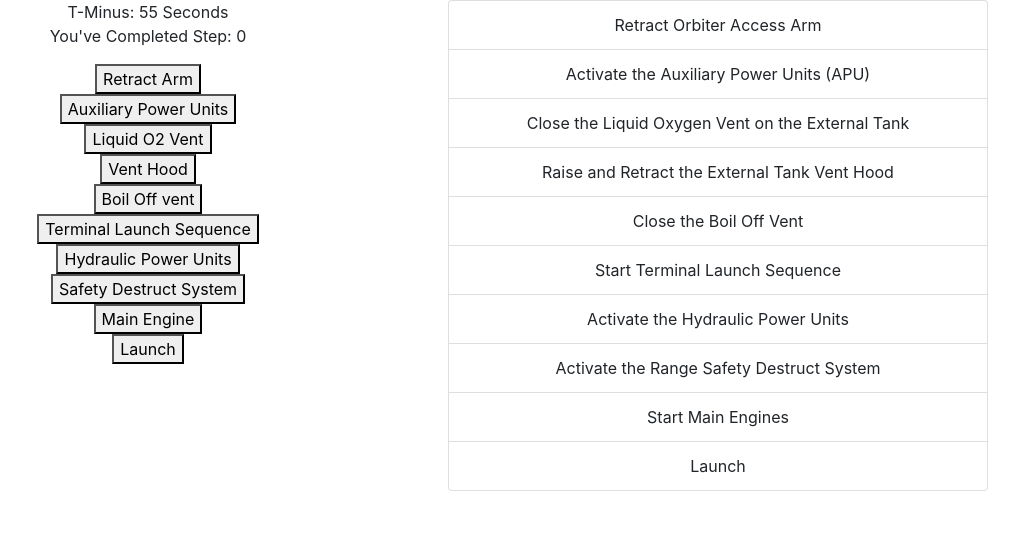
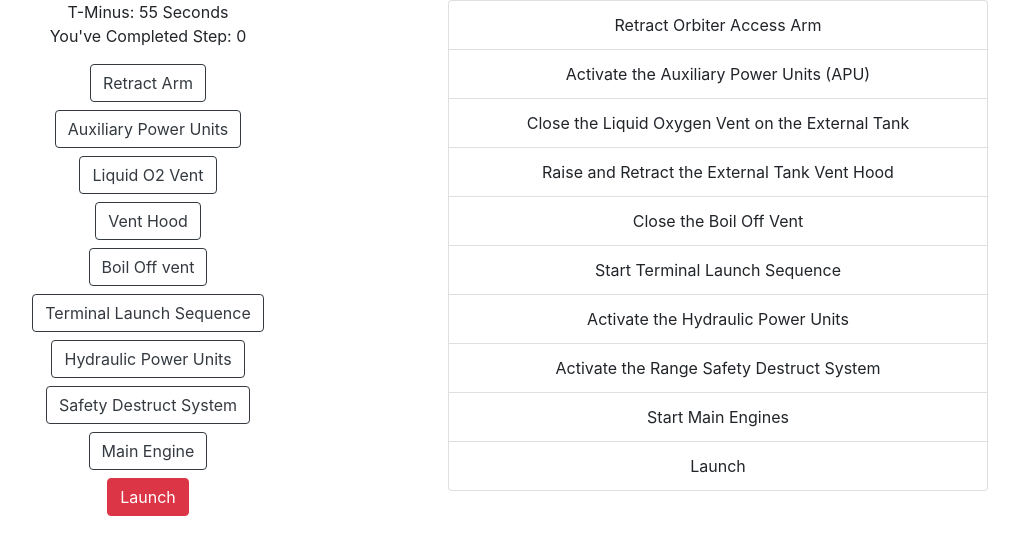
Before and after one commit to doakcovington/MissionControl, a React (Create React App) app: page / in a window 1280 px wide. Shown: the top 554 px of the page, without its empty margins (207-1226 px from the left). Built offline with nearby package versions, Linux system fonts and the light colour scheme.

Commit message:
Added spacing

```diff
--- a/src/components/ControlPanel.tsx
+++ b/src/components/ControlPanel.tsx
@@ -1,4 +1,5 @@
 import React from 'react';
+import Button from 'react-bootstrap/Button';
 
 const ControlPanel: React.FC<{ initial?: number }> = ({ initial = 0 }) => {
   const [steps, setSteps] = React.useState(initial);
@@ -42,78 +43,78 @@ const ControlPanel: React.FC<{ initial?: number }> = ({ initial = 0 }) => {
       <div className = 'steps'>
         <p>You've Completed Step: {steps}</p>
       </div>
-      <div className = 'retract'>
-        <button onClick={() => {
+      <div className="mb-2">
+        <Button variant="outline-dark" onClick={() => {
           handleClick();
           setStatus(1);
-          }}>Retract Arm</button>
+          }}>Retract Arm</Button>
       </div>
-      <div className = 'apu'>
-        <button onClick={() => {
+      <div className="mb-2">
+        <Button variant="outline-dark" onClick={() => {
           handleClick();
           setStatus(2);
-          }}>Auxiliary Power Units</button>
+          }}>Auxiliary Power Units</Button>
       </div>
-      <div className = 'external-tank'>
-        <button onClick={() => {
+      <div className="mb-2">
+        <Button variant="outline-dark" onClick={() => {
           handleClick();
           setStatus(3);
-          }}>Liquid O2 Vent</button>
+          }}>Liquid O2 Vent</Button>
       </div>
-      <div className = 'vent-hood'>
-        <button onClick={() => {
+      <div className="mb-2">
+        <Button variant="outline-dark" onClick={() => {
           handleClick();
           setStatus(4);
-          }}>Vent Hood</button>
+          }}>Vent Hood</Button>
       </div>
-      <div className = 'boil-off-vent'>
-        <button onClick={() => {
+      <div className="mb-2">
+        <Button variant="outline-dark" onClick={() => {
           handleClick();
           setStatus(5);
-          }}>Boil Off vent</button>
+          }}>Boil Off vent</Button>
       </div>
-      <div className = 'tls'>
-        <button onClick={() => {
+      <div className="mb-2">
+        <Button variant="outline-dark" onClick={() => {
           handleClick();
           setStatus(6);
-          }}>Terminal Launch Sequence</button>
+          }}>Terminal Launch Sequence</Button>
       </div>
-      <div className = 'srb'>
-        <button onClick={() => {
+      <div className="mb-2">
+        <Button variant="outline-dark" onClick={() => {
           handleClick();
           setStatus(7);
-          }}>Hydraulic Power Units</button>
+          }}>Hydraulic Power Units</Button>
       </div>
-      <div className = 'destruct-system'>
-        <button onClick={() => {
+      <div className="mb-2">
+        <Button variant="outline-dark" onClick={() => {
           handleClick();
           setStatus(8);
-          }}>Safety Destruct System</button>
+          }}>Safety Destruct System</Button>
       </div>
-      <div className = 'main-engine'>
-        <button onClick={() => {
+      <div className="mb-2">
+        <Button variant="outline-dark" onClick={() => {
           handleClick();
           setStatus(9);
-          }}>Main Engine</button>
+          }}>Main Engine</Button>
       </div>
-      <div className = 'launch'>
-        <button
+      <div className="mb-2">
+        <Button variant="danger"
           onClick={() => {
             handleClick();
             launch();
             setStatus(2);
           }}>
           Launch
-          </button>
+          </Button>
       </div>
       <div>
-        {steps === 10 ? <button onClick={() => {
+        {steps === 10 ? <Button onClick={() => {
           setSteps(0);
           resetCounter();
           setStatus(0);
           }}>
             New Game
-          </button> : null}
+          </Button> : null}
       </div>
     </div>
   )
```
